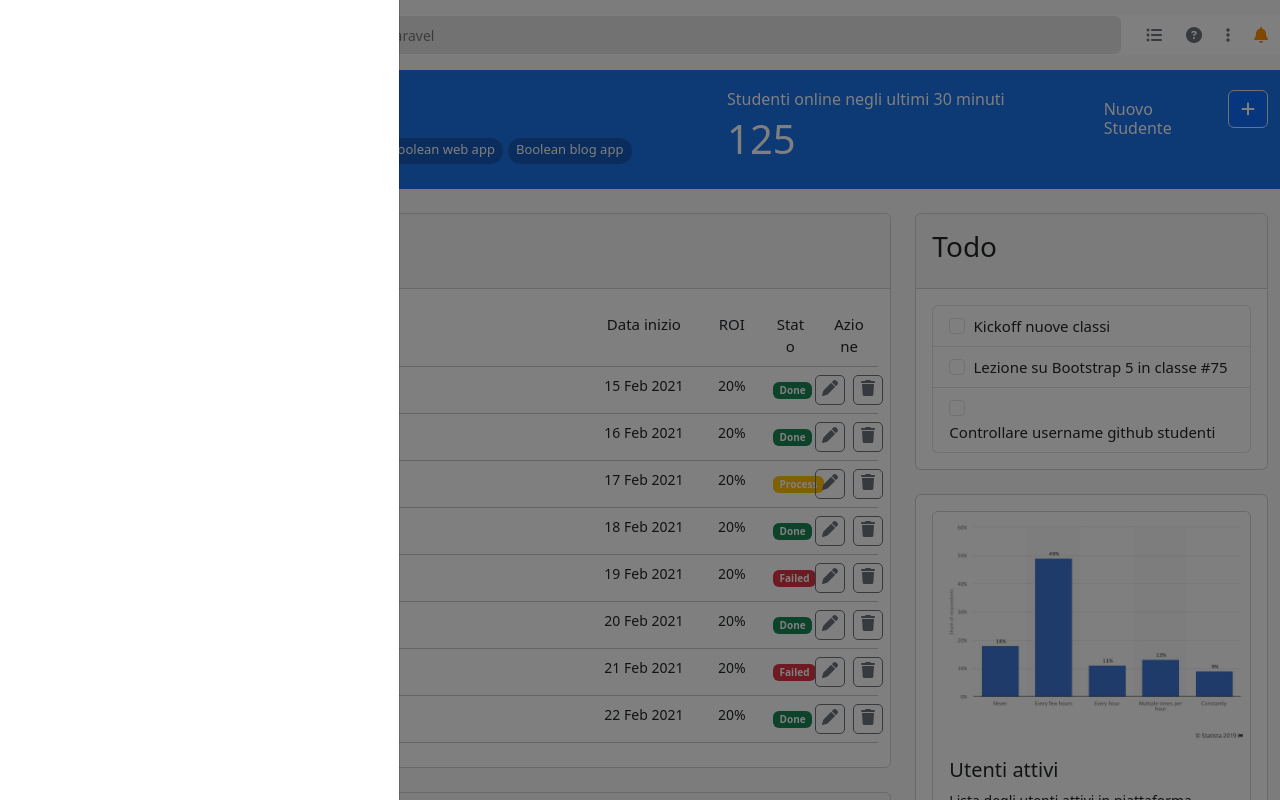
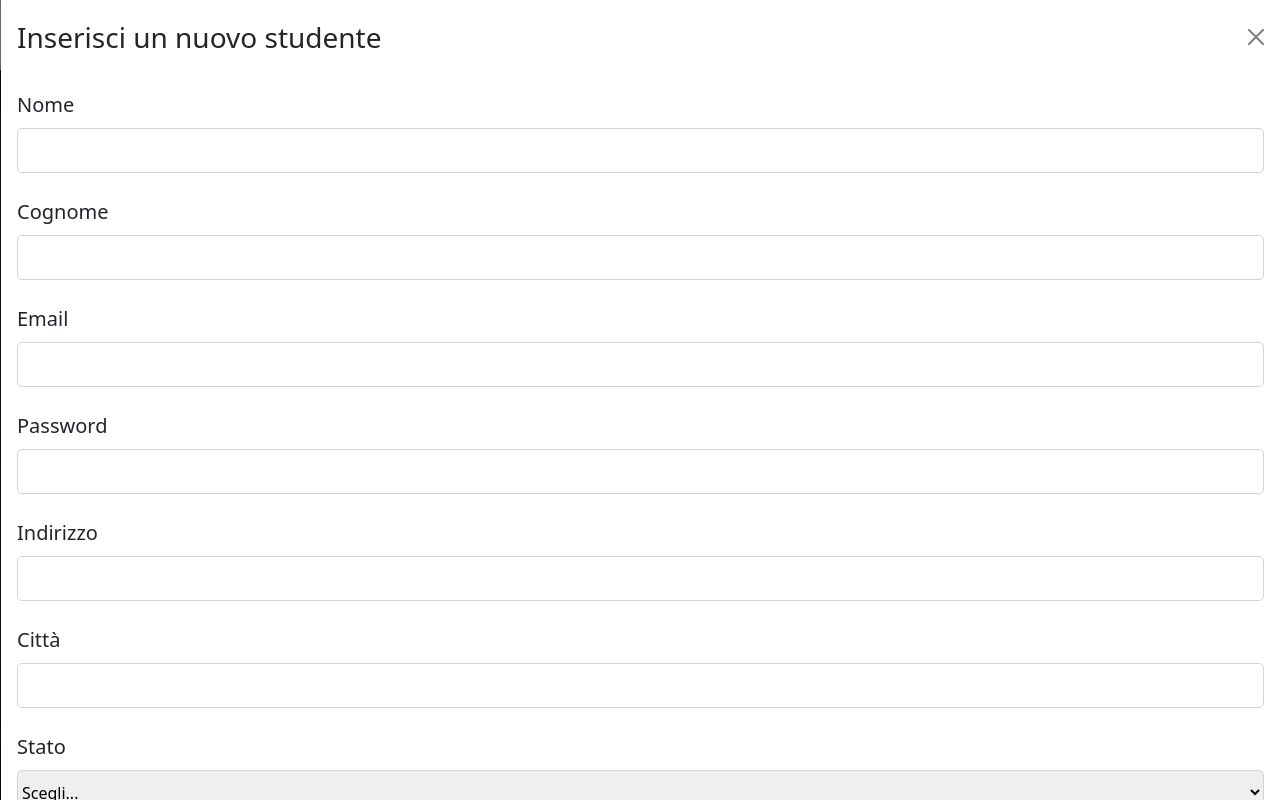
Before and after one commit to FernandoVerderame/html-css-bootstrap-dashboard, a plain HTML site: page index.html in a window 1280 px wide. Both pictures are taken after a click on the button 1247 px from the left and 109 px from the top of the page. Drawn offline with nearby package versions, Linux system fonts and the light colour scheme.

Commit message:
added offcanvas & form

```diff
--- a/css/style.css
+++ b/css/style.css
@@ -18,6 +18,30 @@ a {
 
 .badge {
     font-size: 10px;
+}
+
+/* Form */
+form input {
+    border: 1px solid lightgray;
+    border-radius: 5px;
+    height: 45px;
+}
+
+form label {
+    font-size: 20px;
+    font-weight: 400;
+}
+
+form select {
+    border: 1px solid lightgray;
+    border-radius: 5px;
+    height: 45px;
+}
+
+.privacy input {
+    position: relative;
+    top: 15px;
+    margin-right: 5px;
 }
 
 /* Utils */
@@ -155,6 +179,10 @@ overflow: auto;
     bottom: 3px;
 }
 
+.body-offcanvas {
+    overflow: auto;
+}
+
 /* Tabella classi */
 #table-classroom .card {
     border: 1px solid lightgray;
--- a/index.html
+++ b/index.html
@@ -108,12 +108,71 @@
                     <div class="row flex-column flex-md-row gy-4">
                         <div class="col-12 col-md-4 order-md-1 col-lg-2 d-flex align-items-center align-items-md-baseline gap-4">
                             <h3 class="text-white fs-6 m-0">Nuovo Studente</h3>
-                            <button class="btn btn-primary border" type="button" data-bs-toggle="offcanvas" data-bs-target="#offcanvasExample" aria-controls="offcanvasExample">
-                                <i class="fa-solid fa-plus"></i>
-                            </button>
+                            <div>
+                                <button class="btn btn-primary border" type="button" data-bs-toggle="offcanvas" data-bs-target="#offcanvasExample" aria-controls="offcanvasExample">
+                                    <i class="fa-solid fa-plus"></i>
+                                </button>
 
-                            <div class="offcanvas offcanvas-start" tabindex="-1" id="offcanvasExample" aria-labelledby="offcanvasExampleLabel">
-
+                                <div class="offcanvas offcanvas-end vw-100" tabindex="-1" id="offcanvasExample" aria-labelledby="offcanvasExampleLabel">
+                                    <div class="offcanvas-header">
+                                        <h2 class="offcanvas-title fs-3" id="offcanvasExampleLabel">Inserisci un nuovo studente</h2>
+                                        <button type="button" class="btn-close" data-bs-dismiss="offcanvas" aria-label="Close"></button>
+                                    </div>
+                                    <div class="offcanvas-body">
+                                        <form action="https://marcolanci.it/boolean/read_form.php" method="GET">
+                                            <div class="row row-gap-4">
+                                                <div class="col-12 d-flex flex-column row-gap-2">
+                                                    <label for="firstname">Nome</label>
+                                                    <input type="text" id="firstname" name="firstname" placeholder="">
+                                                </div>
+                                                <div class="col-12 d-flex flex-column row-gap-2">
+                                                    <label for="lastname">Cognome</label>
+                                                    <input type="text" id="lastname" name="lastname" placeholder="">
+                                                </div>
+                                                <div class="col-12 d-flex flex-column row-gap-2">
+                                                    <label for="email">Email</label>
+                                                    <input type="email" id="email" name="email" placeholder="">
+                                                </div>
+                                                <div class="col-12 d-flex flex-column row-gap-2">
+                                                    <label for="password">Password</label>
+                                                    <input type="password" id="password" name="password" placeholder="" pattern="">
+                                                </div>
+                                                <div class="col-12 d-flex flex-column row-gap-2">
+                                                    <label for="address">Indirizzo</label>
+                                                    <input type="text" id="address" name="address" placeholder="">
+                                                </div>
+                                                <div class="col-12 d-flex flex-column row-gap-2">
+                                                    <label for="city">Città</label>
+                                                    <input type="text" id="city" name="city" placeholder="">
+                                                </div>
+                                                <div class="col-12 d-flex flex-column row-gap-2">
+                                                    <label for="country">Stato</label>
+                                                    <select name="country" id="country" required>
+                                                      <option value="">Scegli...</option>
+                                                      <option value="it">Italia</option>
+                                                      <option value="fr">Francia</option>
+                                                      <option value="es">Spagna</option>
+                                                    </select>
+                                                </div>
+                                                <div class="col-12 d-flex flex-column row-gap-2">
+                                                    <label for="cap">CAP</label>
+                                                    <input type="text" id="cap" name="cap" placeholder="">
+                                                </div>
+                                                <div class="col-12 d-flex flex-column row-gap-2">
+                                                    <label for="file">Foto</label>
+                                                    <input type="file" id="file" name="file">
+                                                </div>
+                                                <div class="privacy col-12">
+                                                    <label><input type="checkbox" value="yes" name="privacy-accepted"> Seleziona per proseguire</label>
+                                                </div>
+                                                <div class="col-12">
+                                                    <button type="button" class="btn btn-primary">Salva</button>
+                                                    <button type="button" class="btn btn-warning">Svuota</button>
+                                                </div>
+                                            </div>
+                                        </form>
+                                    </div>
+                                </div>
                             </div>
                         </div>
                         <div class="col-12 col-md-4 col-lg-6 d-flex flex-column">
```
